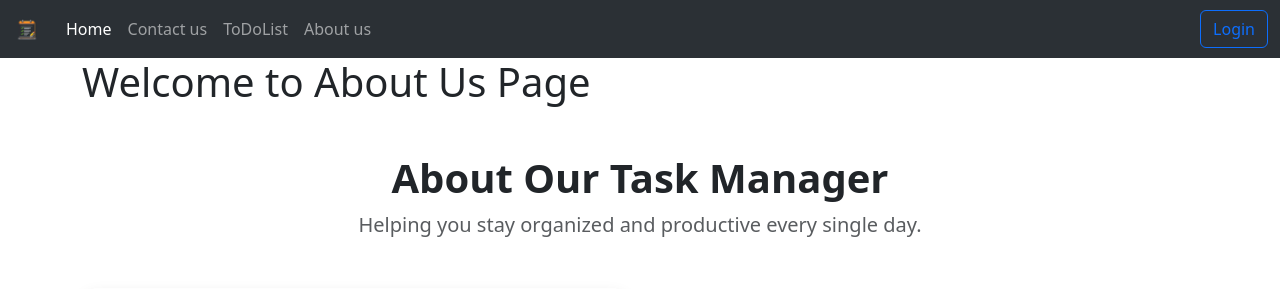
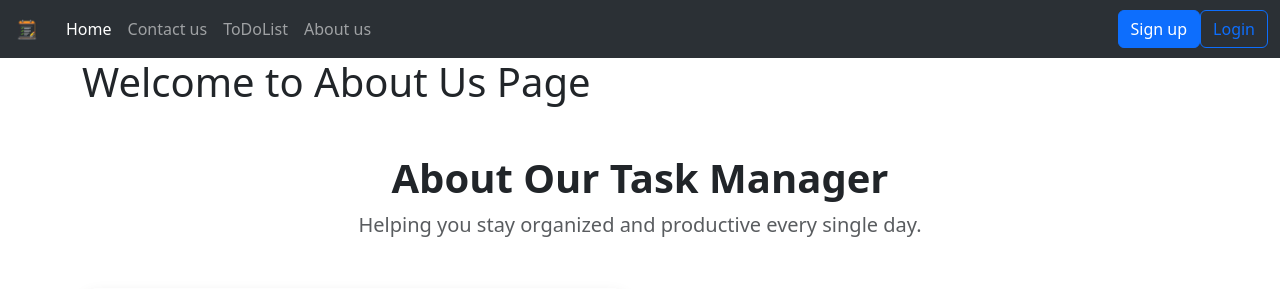
Before and after one commit to Ajaykapasiya/Learn-Django, a Django app: page /about/ in a window 1280 px wide. Shown: the top 289 px of the page. Run offline with Django 5.2, Linux system fonts and the light colour scheme.

Commit message:
Add sign-up button to base template and enforce login requirement for todolist view

```diff
--- a/templates/base.html
+++ b/templates/base.html
@@ -65,6 +65,8 @@
 
 {% else %}
 
+<a href="{% url 'register' %}" class="btn btn-primary">Sign up</a>
+
 <a href="{% url 'login' %}" class="btn btn-outline-primary">Login</a>
 
 {% endif %}
--- a/todolist/views.py
+++ b/todolist/views.py
@@ -4,12 +4,13 @@ from todolist.models import Task
 from todolist.forms import TaskForm
 from django.contrib import messages
 from django.core.paginator import Paginator
+from django.contrib.auth.decorators import login_required
 
 def hompage(request):
 
     return render(request, "main.html", {})
 
-
+@login_required
 def todolist(request):
     if request.method == "POST":
        form_data = TaskForm(request.POST or None)
```
